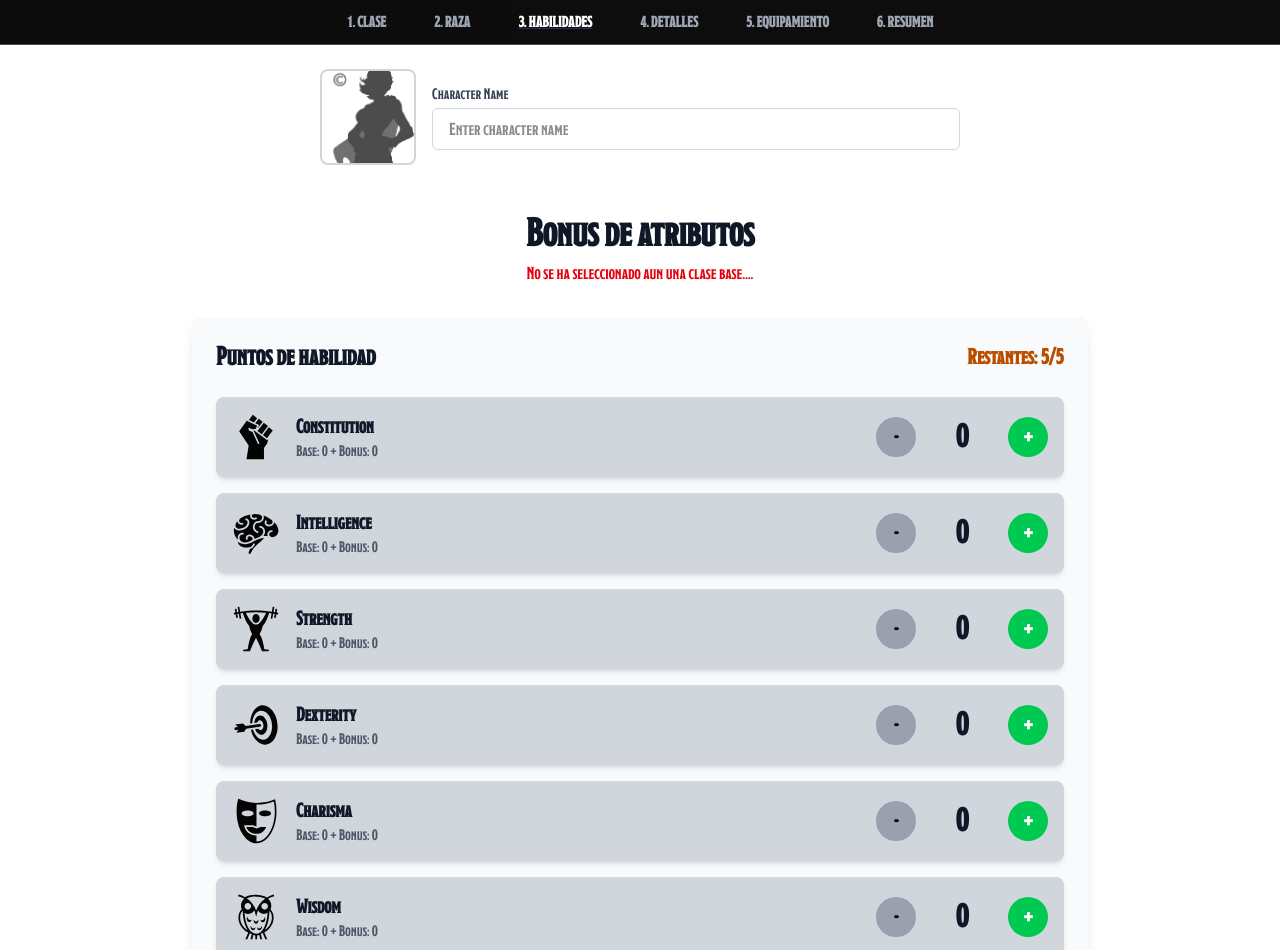
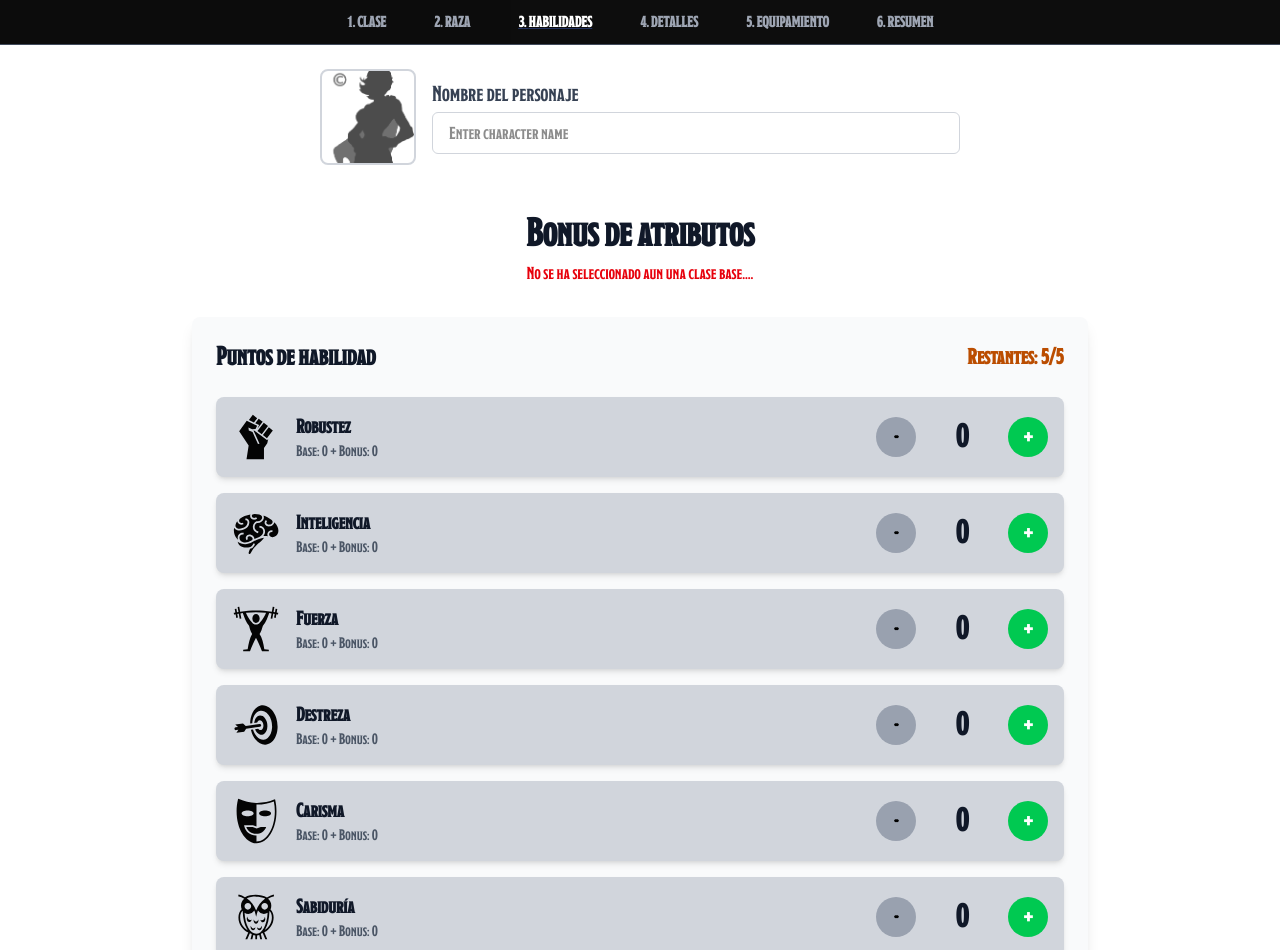
Before and after one commit to oscariolo/DnDFrontend, a Next.js app: page /characters/builder/attributes in a window 1280 px wide. Shown: the top 950 px of the page. Built offline with nearby package versions, Linux system fonts and the light colour scheme.

Commit message:
MOD-Adjusted name of attributes and redudant ui

```diff
--- a/app/characters/builder/(steps)/attributes/page.tsx
+++ b/app/characters/builder/(steps)/attributes/page.tsx
@@ -72,12 +72,12 @@ export default function AttributesPage() {
   };
 
   const attributes: { key: keyof Attributes; label: string; iconUrl:string }[] = [
-    { key: "constitution", label: "Constitution", iconUrl: "/icons/fist.svg" },
-    { key: "intelligence", label: "Intelligence" , iconUrl: "/icons/brain.svg"},
-    { key: "strength", label: "Strength" , iconUrl: "/icons/weight-lifting-up.svg" },
-    { key: "dexterity", label: "Dexterity", iconUrl: "/icons/bullseye.svg" },
-    { key: "charisma", label: "Charisma", iconUrl: "/icons/duality-mask.svg" },
-    { key: "wisdom", label: "Wisdom", iconUrl: "/icons/owl.svg" },
+    { key: "constitution", label: "Robustez", iconUrl: "/icons/fist.svg" },
+    { key: "intelligence", label: "Inteligencia" , iconUrl: "/icons/brain.svg"},
+    { key: "strength", label: "Fuerza" , iconUrl: "/icons/weight-lifting-up.svg" },
+    { key: "dexterity", label: "Destreza", iconUrl: "/icons/bullseye.svg" },
+    { key: "charisma", label: "Carisma", iconUrl: "/icons/duality-mask.svg" },
+    { key: "wisdom", label: "Sabiduría", iconUrl: "/icons/owl.svg" },
   ];
 
   return (
--- a/app/characters/builder/(steps)/layout.tsx
+++ b/app/characters/builder/(steps)/layout.tsx
@@ -1,5 +1,5 @@
 import SwipeableTab from "@/app/components/swipeableTab";
-import Image from "next/image";
+import CharacterNameInput from "@/app/components/characterNameInput";
 
 const builderSteps = [
   { index: 1, title: "Clase", route: "/characters/builder/class" },
@@ -18,39 +18,7 @@ export default function BuilderLayout({
   return (
     <div className="min-h-screen ">
       <SwipeableTab items={builderSteps} />
-      {/*Componente para editar nombre, se comparte en las demas pantallas*/}
-      <div className="max-w-2xl mx-auto mt-6 mb-4 px-4">
-        <div className="flex items-center gap-4">
-          {/* Image Placeholder */}
-          <div className="relative group shrink-0 w-24 h-24 cursor-pointer">
-            <Image
-              src="/images/placeholdercharacter.png"
-              alt="Character Avatar"
-              width={96}
-              height={96}
-              className="object-cover w-full h-full rounded-lg border-2 border-gray-300 group-hover:border-blue-500 transition-colors"
-            />
-            <div className="absolute inset-0 bg-opacity-0 group-hover:bg-opacity-50 transition-all flex items-center justify-center rounded-lg">
-              <span className="text-white text-5xl opacity-0 group-hover:opacity-100 font-bold">
-                +
-              </span>
-            </div>
-          </div>
-
-          {/* Name Input */}
-          <div className="flex-1">
-            <label htmlFor="characterName" className="block text-sm font-medium text-gray-700 mb-1">
-              Character Name
-            </label>
-            <input
-              id="characterName"
-              type="text"
-              placeholder="Enter character name"
-              className="w-full px-4 py-2 border border-gray-300 rounded-md focus:outline-none focus:ring-2 focus:ring-blue-500 focus:border-transparent"
-            />
-          </div>
-        </div>
-      </div>
+      <CharacterNameInput />
       <main>{children}</main>
     </div>
   );
--- a/app/characters/builder/(steps)/summary/page.tsx
+++ b/app/characters/builder/(steps)/summary/page.tsx
@@ -83,11 +83,8 @@ export default function SummaryPage() {
     <div className="p-8 min-h-screen bg-gray-50">
       <div className="max-w-6xl mx-auto">
         <h1 className="text-4xl font-bold text-center mb-2 text-gray-800">
-          Resumen del Personaje
+          Resumen de características
         </h1>
-        <p className="text-lg mb-8 text-gray-600 text-center">
-          Revisa todos los detalles antes de finalizar
-        </p>
 
         {/* Character Name & Basic Info */}
         <div className="bg-white rounded-lg shadow-lg p-6 mb-6">
@@ -101,10 +98,6 @@ export default function SummaryPage() {
             </button>
           </div>
           <div className="grid md:grid-cols-2 gap-4">
-            <div>
-              <span className="text-gray-600 font-semibold">Nombre:</span>
-              <p className="text-xl text-gray-800">{characterName}</p>
-            </div>
             <div>
               <span className="text-gray-600 font-semibold">Clase:</span>
               <p className="text-xl text-gray-800">{selectedClass?.name || "Sin clase"}</p>
--- /dev/null
+++ b/app/components/characterNameInput.tsx
@@ -0,0 +1,62 @@
+"use client";
+
+import { useState, useEffect } from "react";
+import Image from "next/image";
+
+export default function CharacterNameInput() {
+  const [characterName, setCharacterName] = useState("");
+
+  useEffect(() => {
+    // Load character name from localStorage
+    const savedName = localStorage.getItem("characterName");
+    if (savedName) {
+      setCharacterName(savedName);
+    }
+  }, []);
+
+  const handleNameChange = (e: React.ChangeEvent<HTMLInputElement>) => {
+    const newName = e.target.value;
+    setCharacterName(newName);
+    localStorage.setItem("characterName", newName);
+  };
+
+  return (
+    <div className="max-w-2xl mx-auto mt-6 mb-4 px-4">
+      <div className="flex items-center gap-4">
+        {/* Image Placeholder */}
+        <div className="relative group shrink-0 w-24 h-24 cursor-pointer">
+          <Image
+            src="/images/placeholdercharacter.png"
+            alt="Character Avatar"
+            width={96}
+            height={96}
+            className="object-cover w-full h-full rounded-lg border-2 border-gray-300 group-hover:border-blue-500 transition-colors"
+          />
+          <div className="absolute inset-0 bg-opacity-0 group-hover:bg-opacity-50 transition-all flex items-center justify-center rounded-lg">
+            <span className="text-white text-5xl opacity-0 group-hover:opacity-100 font-bold">
+              +
+            </span>
+          </div>
+        </div>
+
+        {/* Name Input */}
+        <div className="flex-1">
+          <label
+            htmlFor="characterName"
+            className="block text-xl font-medium text-gray-700 mb-1"
+          >
+            Nombre del personaje
+          </label>
+          <input
+            id="characterName"
+            type="text"
+            value={characterName}
+            onChange={handleNameChange}
+            placeholder="Enter character name"
+            className="w-full px-4 py-2 border border-gray-300 rounded-md focus:outline-none focus:ring-2 focus:ring-blue-500 focus:border-transparent"
+          />
+        </div>
+      </div>
+    </div>
+  );
+}
```
